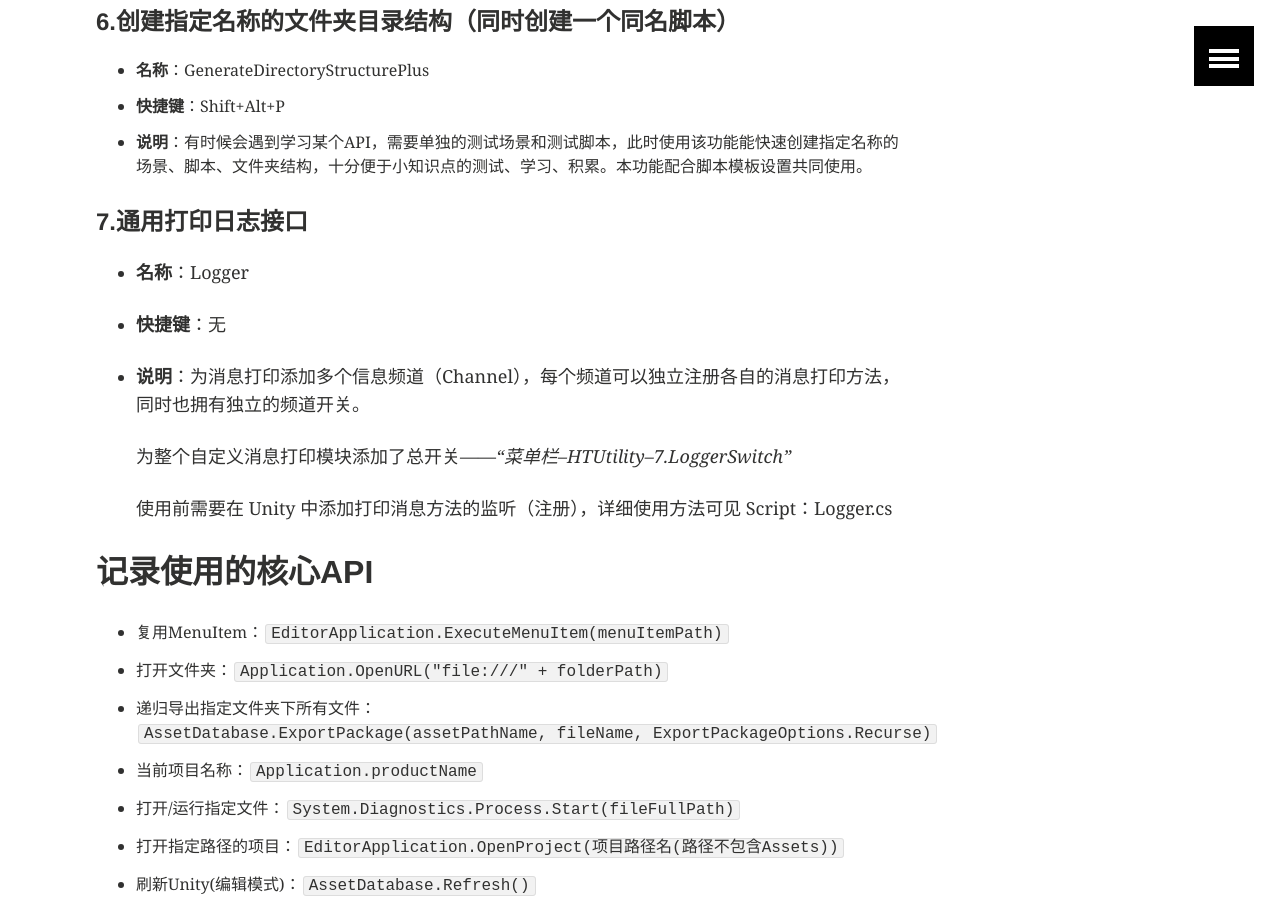
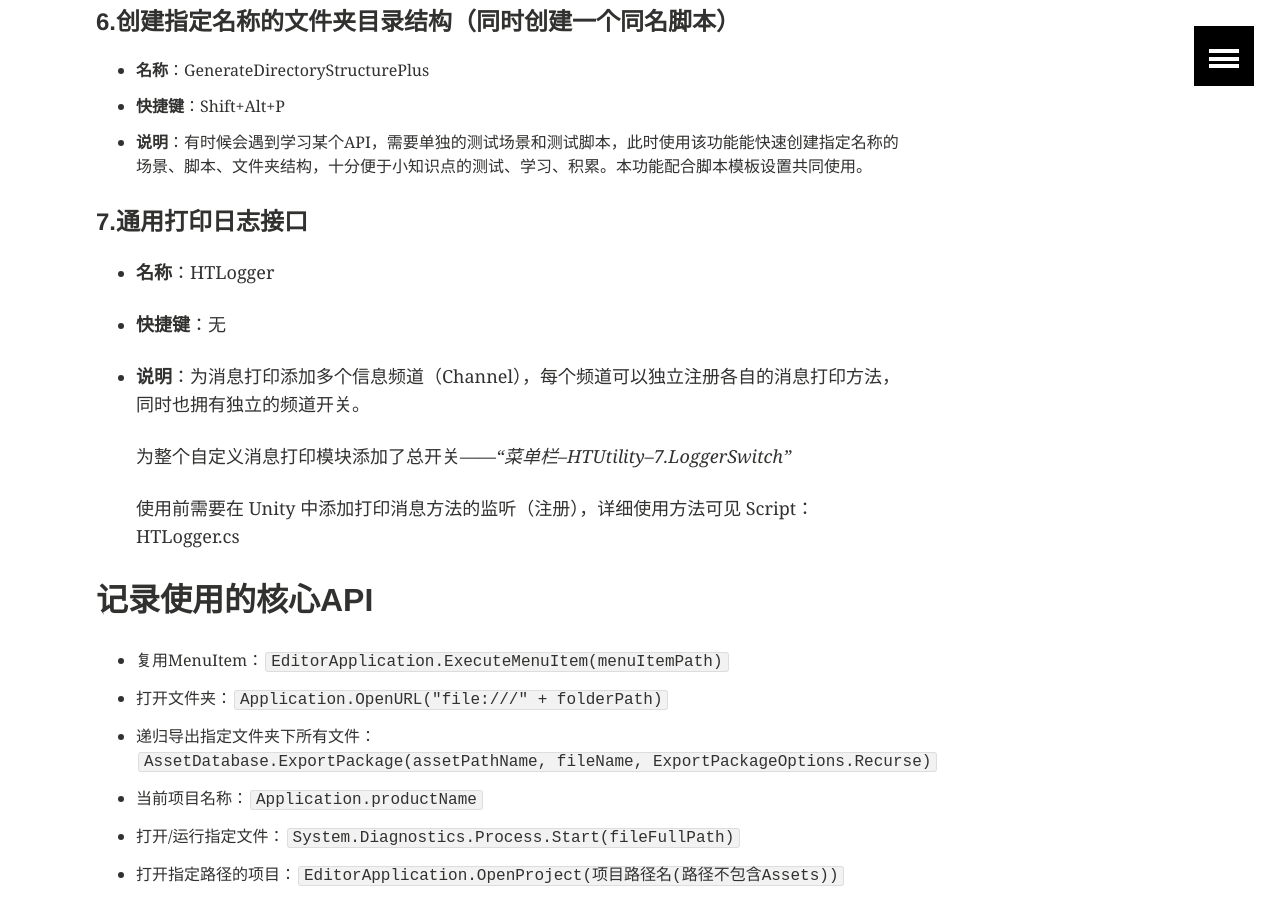
Before and after one commit to HuskyTGame/HuskyTGame.github.io, a Jekyll site: the page built from _posts/framework/2019-09-11-日常学习使用的小工具.md, in a window 1280 px wide and 900 px high, scrolled down 1650 px. Built offline with Jekyll 4.4.1, drawn with Linux system fonts in a browser that asks for light colours.

Commit message:
Update 2019-09-11-日常学习使用的小工具.md

```diff
--- a/_posts/framework/2019-09-11-日常学习使用的小工具.md
+++ b/_posts/framework/2019-09-11-日常学习使用的小工具.md
@@ -54,7 +54,7 @@ image:
 
 #### 7.通用打印日志接口
 
-- **名称**：Logger
+- **名称**：HTLogger
 
 - **快捷键**：无
 
@@ -62,7 +62,7 @@ image:
 
   为整个自定义消息打印模块添加了总开关——*“菜单栏--HTUtility--7.LoggerSwitch”*
 
-  使用前需要在 Unity 中添加打印消息方法的监听（注册），详细使用方法可见 Script：Logger.cs
+  使用前需要在 Unity 中添加打印消息方法的监听（注册），详细使用方法可见 Script：HTLogger.cs
 
 ## 记录使用的核心API
 
```
